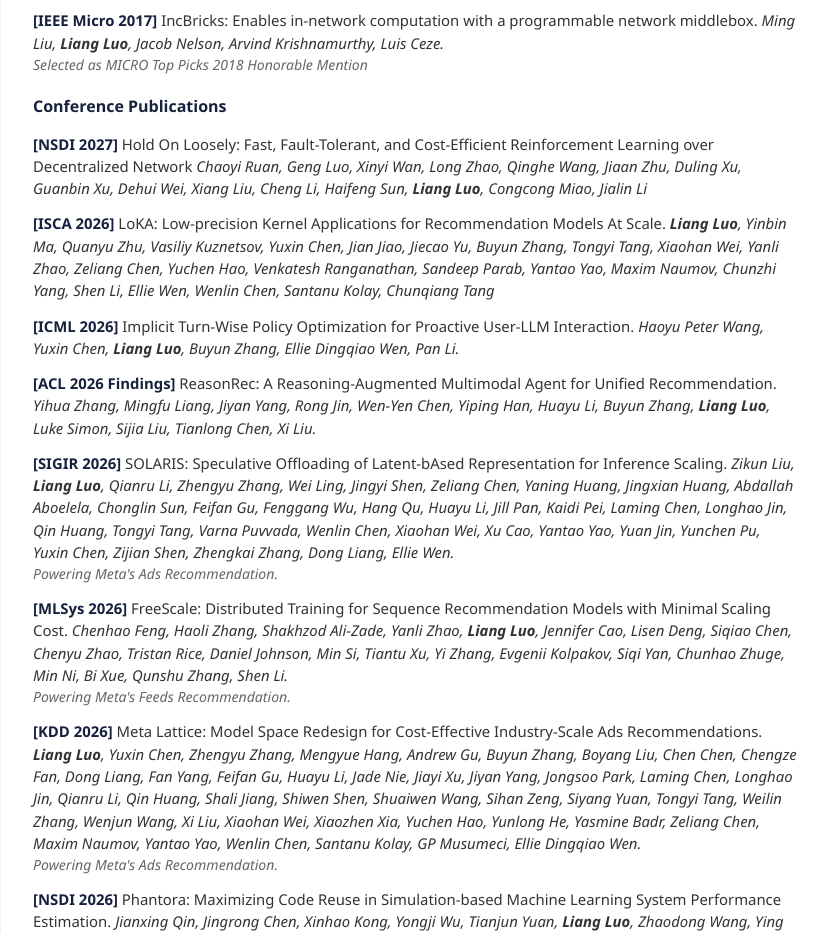
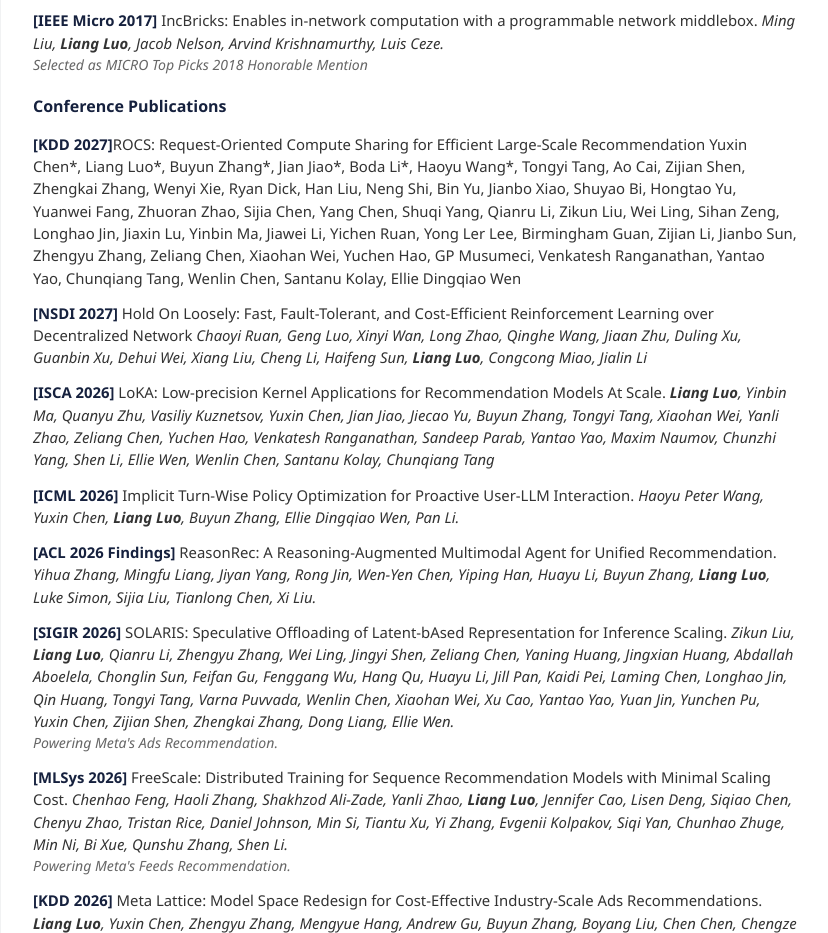
Before and after one commit to liangluo1/liangluo1.github.io, a plain HTML site: page index.html in a window 1280 px wide. Shown: the part 1826-2759 px from the top of the page, without its empty margins (225-1053 px from the left). Drawn offline with Linux system fonts and the light colour scheme.

Commit message:
Add conference publications to index.html

```diff
--- a/index.html
+++ b/index.html
@@ -179,6 +179,7 @@
 
     <h3 style="font-size:1rem; margin: 1.2rem 0 0.8rem; color:var(--accent);">Conference Publications</h3>
     <ul class="pub-list">
+      <li><span class="pub-venue">[KDD 2027]</span>ROCS: Request-Oriented Compute Sharing for Efficient Large-Scale Recommendation <em></em>Yuxin Chen*, Liang Luo*, Buyun Zhang*, Jian Jiao*, Boda Li*, Haoyu Wang*, Tongyi Tang, Ao Cai, Zijian Shen, Zhengkai Zhang, Wenyi Xie, Ryan Dick, Han Liu, Neng Shi, Bin Yu, Jianbo Xiao, Shuyao Bi, Hongtao Yu, Yuanwei Fang, Zhuoran Zhao, Sijia Chen, Yang Chen, Shuqi Yang, Qianru Li, Zikun Liu, Wei Ling, Sihan Zeng, Longhao Jin, Jiaxin Lu, Yinbin Ma, Jiawei Li, Yichen Ruan, Yong Ler Lee, Birmingham Guan, Zijian Li, Jianbo Sun, Zhengyu Zhang, Zeliang Chen, Xiaohan Wei, Yuchen Hao, GP Musumeci, Venkatesh Ranganathan, Yantao Yao, Chunqiang Tang, Wenlin Chen, Santanu Kolay, Ellie Dingqiao Wen </em></li>
       <li><span class="pub-venue">[NSDI 2027]</span> Hold On Loosely: Fast, Fault-Tolerant, and Cost-Efficient Reinforcement Learning over Decentralized Network <em>Chaoyi Ruan, Geng Luo, Xinyi Wan, Long Zhao, Qinghe Wang, Jiaan Zhu, Duling Xu, Guanbin Xu, Dehui Wei, Xiang Liu, Cheng Li, Haifeng Sun, <strong>Liang Luo</strong>, Congcong Miao, Jialin Li</em></li>
       <li><span class="pub-venue">[ISCA 2026]</span> LoKA: Low-precision Kernel Applications for Recommendation Models At Scale. <em><strong>Liang Luo</strong>, Yinbin Ma, Quanyu Zhu, Vasiliy Kuznetsov, Yuxin Chen, Jian Jiao, Jiecao Yu, Buyun Zhang, Tongyi Tang, Xiaohan Wei, Yanli Zhao, Zeliang Chen, Yuchen Hao, Venkatesh Ranganathan, Sandeep Parab, Yantao Yao, Maxim Naumov, Chunzhi Yang, Shen Li, Ellie Wen, Wenlin Chen, Santanu Kolay, Chunqiang Tang</em></li>
       <li><span class="pub-venue">[ICML 2026]</span> Implicit Turn-Wise Policy Optimization for Proactive User-LLM Interaction. <em>Haoyu Peter Wang, Yuxin Chen, <strong>Liang Luo</strong>, Buyun Zhang, Ellie Dingqiao Wen, Pan Li.</em></li>
```
